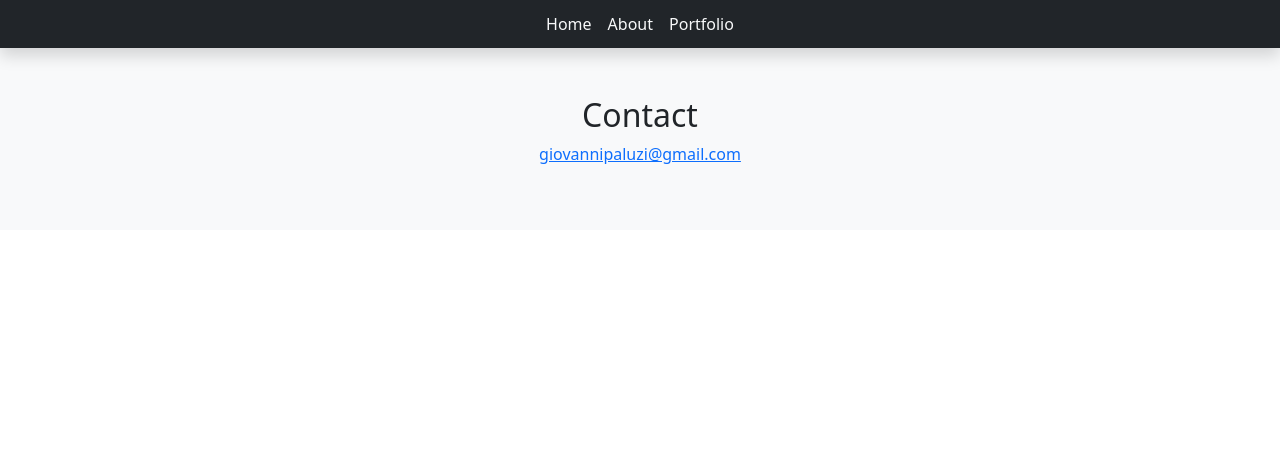
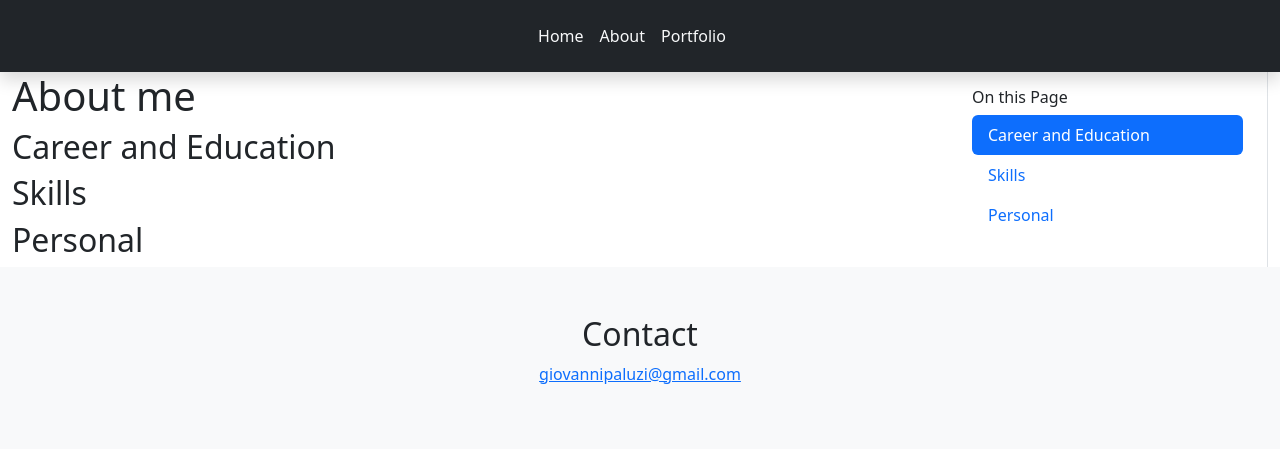
Before and after one commit to gPaluzi/gioWeb, a Flask app: page /about in a window 1280 px wide. Shown: the top 449 px of the page. Run offline with Flask 3, Linux system fonts and the light colour scheme.

Commit message:
setup aboutme page

```diff
--- a/templates/about.html
+++ b/templates/about.html
@@ -1,4 +1,41 @@
 {% extends 'layout.html' %}
 {% block title %}About Me{% endblock %}
-{% block content%}
+{% block content %}
+<div class="container-fluid">
+    <div class="row">
+        <div class="col-9">
+            <div data-bs-spy="scroll" data-bs-target="#toc" data-bs-smooth="true">
+                <!-- Give the hook -->
+                <!-- Use the summary that connect conservation and tech -->
+                <!-- Education and career -->
+                <!-- Skills -->
+                <!-- Personal and Hobbies -->
+                <div>
+                    <h1>About me</h1>
+                </div>
+                <div id="career">
+                    <h2>Career and Education</h2>
+                </div>
+                <div id="skills">
+                    <h2>Skills</h2>
+                </div>
+                <div id="personal">
+                    <h2>Personal</h2>
+                </div>
+            </div>
+        </div>
+        <div class="col-3">
+            <nav id="toc" class="h-100 flex-column align-items-stretch border-end pe-4">
+                <div class="position-sticky top-0 pt-3">
+                    <h6>On this Page</h6>
+                    <nav class="nav flex-column nav-pills">
+                        <a href="#career" class="nav-link">Career and Education</a>
+                        <a href="" class="nav-link">Skills</a>
+                        <a href="" class="nav-link">Personal</a>
+                    </nav>
+                </div>
+            </nav>
+        </div>
+    </div>
+</div>
 {% endblock%}
--- a/templates/layout.html
+++ b/templates/layout.html
@@ -4,6 +4,9 @@
     <meta name="viewport" content="width=device-width, initial-scale=1.0">
     <title>{% block title %}{% endblock %}</title>
     <link href="https://cdn.jsdelivr.net/npm/bootstrap@5.3.8/dist/css/bootstrap.min.css" rel="stylesheet" integrity="sha384-sRIl4kxILFvY47J16cr9ZwB07vP4J8+LH7qKQnuqkuIAvNWLzeN8tE5YBujZqJLB" crossorigin="anonymous">
+    <script src="https://cdn.jsdelivr.net/npm/bootstrap@5.3.8/dist/js/bootstrap.bundle.min.js"
+-integrity="sha384-FKyoEForCGlyvwx9Hj09JcYn3nv7wiPVlz7YYwJrWVcXK/BmnVDxM+D2scQbITxI"
+-crossorigin="anonymous"></script>
     <link rel="stylesheet" href="{{ url_for('static', filename='styles.css') }}">
 </head>
 <body>
@@ -13,7 +16,7 @@
                 <button class="navbar-toggler" type="button" data-bs-toggle="collapse" data-bs-target="#navbarNav" aria-controls="navbarNav" aria-expanded="false" aria-label="Toggle navigation">
                     <span class="navbar-toggler-icon"></span>
                 </button>
-                <div class="collapse navbar-collapse column-gap-3 me-3 position-absolute start-50 translate-middle-x" id="navbarNav">
+                <div class="collapse navbar-collapse column-gap-3 me-3 justify-content-center" id="navbarNav">
                     <a class="nav-link" href="{{ url_for('index') }}">Home</a>
                     <a class="nav-link" href="{{ url_for('about') }}">About</a>
                     <a class="nav-link" href="{{ url_for('portfolio') }}">Portfolio</a>
```
